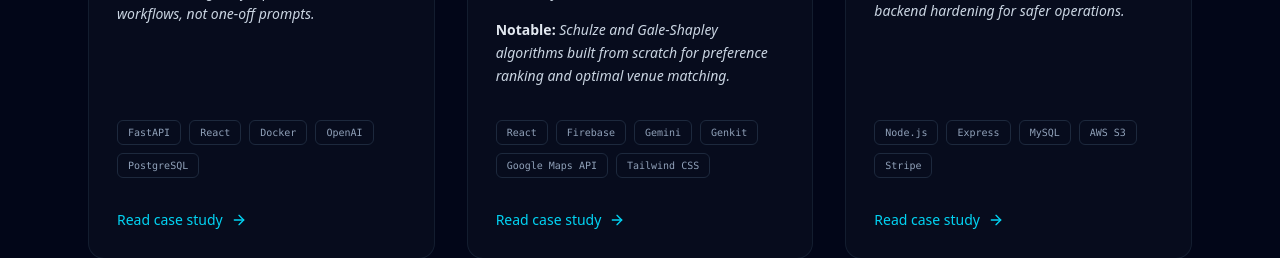
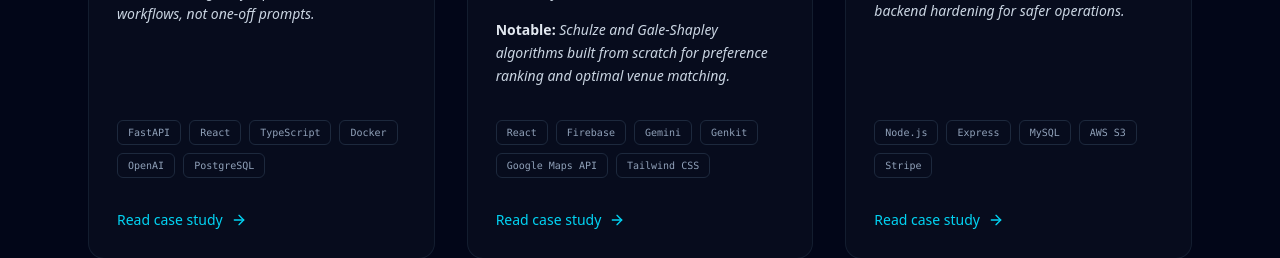
Before and after one commit to TolulopeBabajide/portfolio-website, a React (Vite) app: page / in a window 1280 px wide. Shown: the part 1600-1858 px from the top of the page. Built offline with nearby package versions, Linux system fonts and the light colour scheme.

Commit message:
feat(M-07): add TypeScript tag to Awade project card

```diff
--- a/src/components/Projects.jsx
+++ b/src/components/Projects.jsx
@@ -16,7 +16,7 @@ const projects = [
         problemDetail: "Planning quality lesson resources quickly and consistently.",
         solutionDetail: "RAG-based lesson content generation with role-based access and structured outputs.",
         notable: "Designed for practical classroom workflows, not one-off prompts.",
-        tags: ["FastAPI", "React", "Docker", "OpenAI", "PostgreSQL"],
+        tags: ["FastAPI", "React", "TypeScript", "Docker", "OpenAI", "PostgreSQL"],
         link: "/projects/awade",
         github: "https://github.com/TolulopeBabajide/awade",
         liveUrl: "https://awade-test.vercel.app",
```
